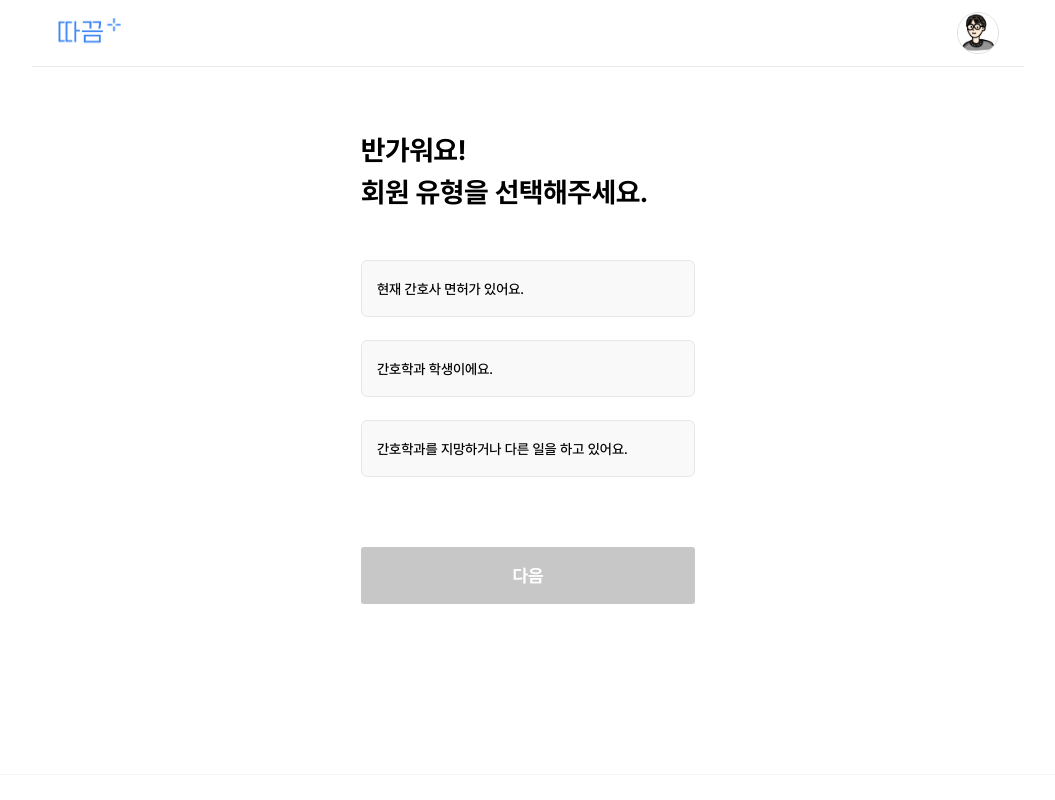
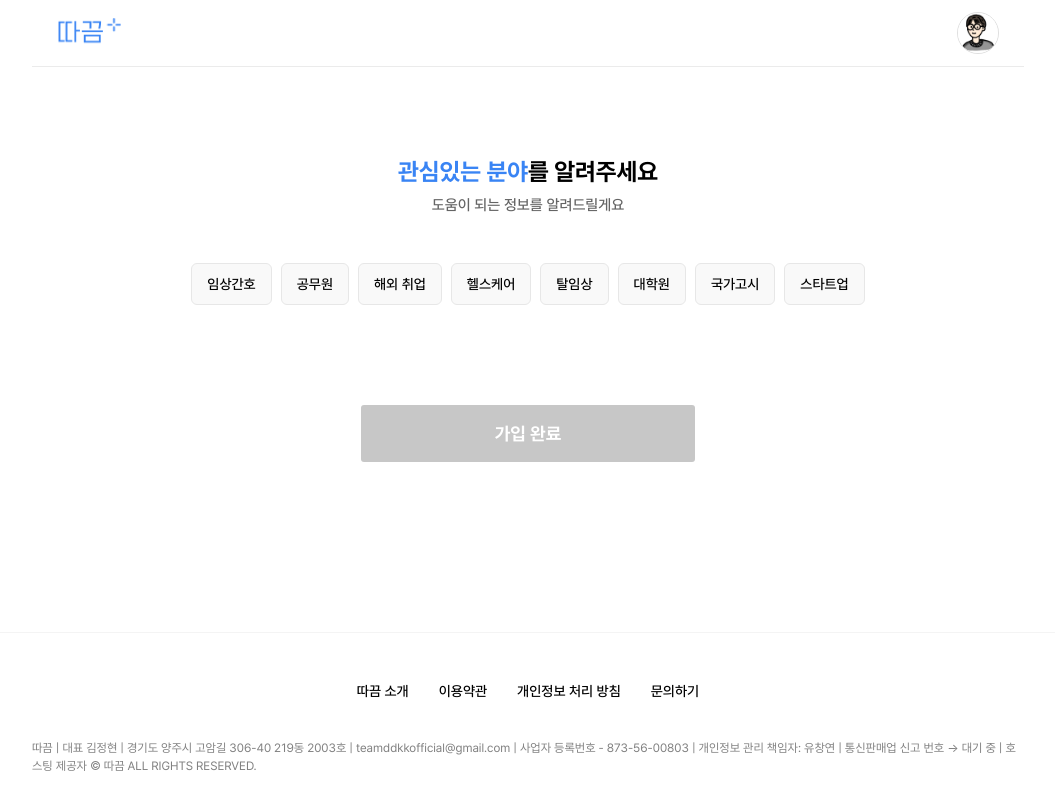
Before and after one commit to DDA-KKM/DDAKKM-REACT, a React (Create React App) app: page /signup in a window 1280 px wide. Shown: the top 800 px of the page, without its empty margins (112-1167 px from the left). Built offline with nearby package versions, Linux system fonts and the light colour scheme.

Commit message:
feat: 회원가입3

```diff
--- a/src/pages/Login/SignIn/SignIn.style.ts
+++ b/src/pages/Login/SignIn/SignIn.style.ts
@@ -90,6 +90,14 @@ export const SignUp2 = styled.div`
   padding: 57px 20px 150px 20px;
 `
 
+export const SignUp3 = styled.div`
+  width: 100%;
+  max-width: 992px;
+  display: flex;
+  flex-direction: column;
+  align-items: center;
+  padding: 87px 20px 150px 20px;
+`
 
 export const Heading1 = styled.div`
   width: 334px;
@@ -106,6 +114,23 @@ export const Heading2 = styled.div`
   line-height: 42px;
   text-align: left;
   margin-bottom: 24px;
+`
+
+export const Heading3 = styled.div`
+  font-weight: 700;
+  font-size: 24px;
+  line-height: 150%;
+  em {
+    color: #3984F4;
+  }
+`
+
+export const Desc3 = styled.div`
+  font-weight: 500;
+  font-size: 15px;
+  line-height: 18px;
+  color: #646464;
+  margin-top: 6px;
 `
 
 export const UserTypeWrapper = styled.div`
@@ -226,3 +251,33 @@ export const JobDesc = styled.div`
   margin-top: 15px;
   margin-bottom: 74px;
 `
+
+export const FavWrapper = styled.div`
+  margin-top: 49px;
+  display: flex;
+  flex-direction: row;
+  justify-content: center;
+  align-items: center;
+  flex-wrap: wrap;
+  gap: 9px;
+  margin-bottom: 100px;
+`
+
+export const Fav = styled.button<{isClicked: boolean}>`
+  background: #F9F9F9;
+  border: 1px solid #E7E7E7;
+  border-radius: 6px;
+  display: flex;
+  align-items: center;
+  justify-content: center;
+  padding: 0 15px;
+  background: ${({ isClicked }) => (isClicked ? ' #E6F0FF;' : '#F9F9F9;')};
+  border: ${({ isClicked }) => (isClicked ? '1px solid #3984F4;' : '1px solid #E7E7E7;')};
+
+  span {
+    font-weight: 500;
+    font-size: 14px;
+    line-height: 40px
+  }
+
+`
--- /dev/null
+++ b/src/pages/Login/SignUp/SignUpFav.tsx
@@ -0,0 +1,46 @@
+import * as S from '../SignIn/SignIn.style'
+import { useState } from 'react'
+
+const FAVORITE = ['임상간호', '공무원', '해외 취업', '헬스케어', '탈임상', '대학원', '국가고시', '스타트업']
+
+function SignUpFav() {
+
+	const [selected, setSelected] = useState<string[]>([]); // 선택된 버튼들의 인덱스를 저장하는 배열
+
+	// 버튼 클릭 시 상태 토글
+	const handleButtonClick = (value: string) => {
+		if (selected.includes(value)) {
+			setSelected(selected.filter((item) => item !== value)); // 이미 선택된 버튼이면 선택 해제
+		} else {
+			setSelected([...selected, value]); // 선택되지 않은 버튼이면 선택 추가
+		}
+	};
+
+	const isValid = selected.length > 0; // 선택된 버튼이 있는지 여부를 검사하여 isValid 상태 설정
+
+	return (
+		<S.SignUp3>
+			<S.Heading3>
+				<em>관심있는 분야</em>를 알려주세요
+			</S.Heading3>
+			<S.Desc3>도움이 되는 정보를 알려드릴게요</S.Desc3>
+			<S.FavWrapper>
+				{FAVORITE.map((fav, idx) => (
+					<S.Fav
+						isClicked={selected.includes(fav)}
+						key={idx} onClick={() => handleButtonClick(fav)}>
+						<span>{fav}</span>
+					</S.Fav>
+				))}
+			</S.FavWrapper>
+			<S.NextButton
+				isClicked={isValid}
+				disabled={!isValid}
+			>
+				<span>가입 완료</span>
+			</S.NextButton>
+		</S.SignUp3>
+	)
+}
+
+export default SignUpFav
--- a/src/pages/Login/SignUp/index.tsx
+++ b/src/pages/Login/SignUp/index.tsx
@@ -2,10 +2,11 @@ import * as S from './SignUp.style'
 import { useState } from "react"
 import SignUpType from "./SignUpType"
 import SignUpInfo from "./SignUpInfo"
+import SignUpFav from './SignUpFav'
 
 function SignUp() {
 
-  const [page, setPage] = useState<number>(0)
+  const [page, setPage] = useState<number>(2)
   const [userType, setUserType] = useState<string>('')
   const nextPage = () => {
     setPage(page + 1)
@@ -24,7 +25,10 @@ function SignUp() {
           nextPage={nextPage}
         />
       }
-
+      {page === 2 &&
+        <SignUpFav
+        />
+      }
     </S.Container>
   )
 }
```
